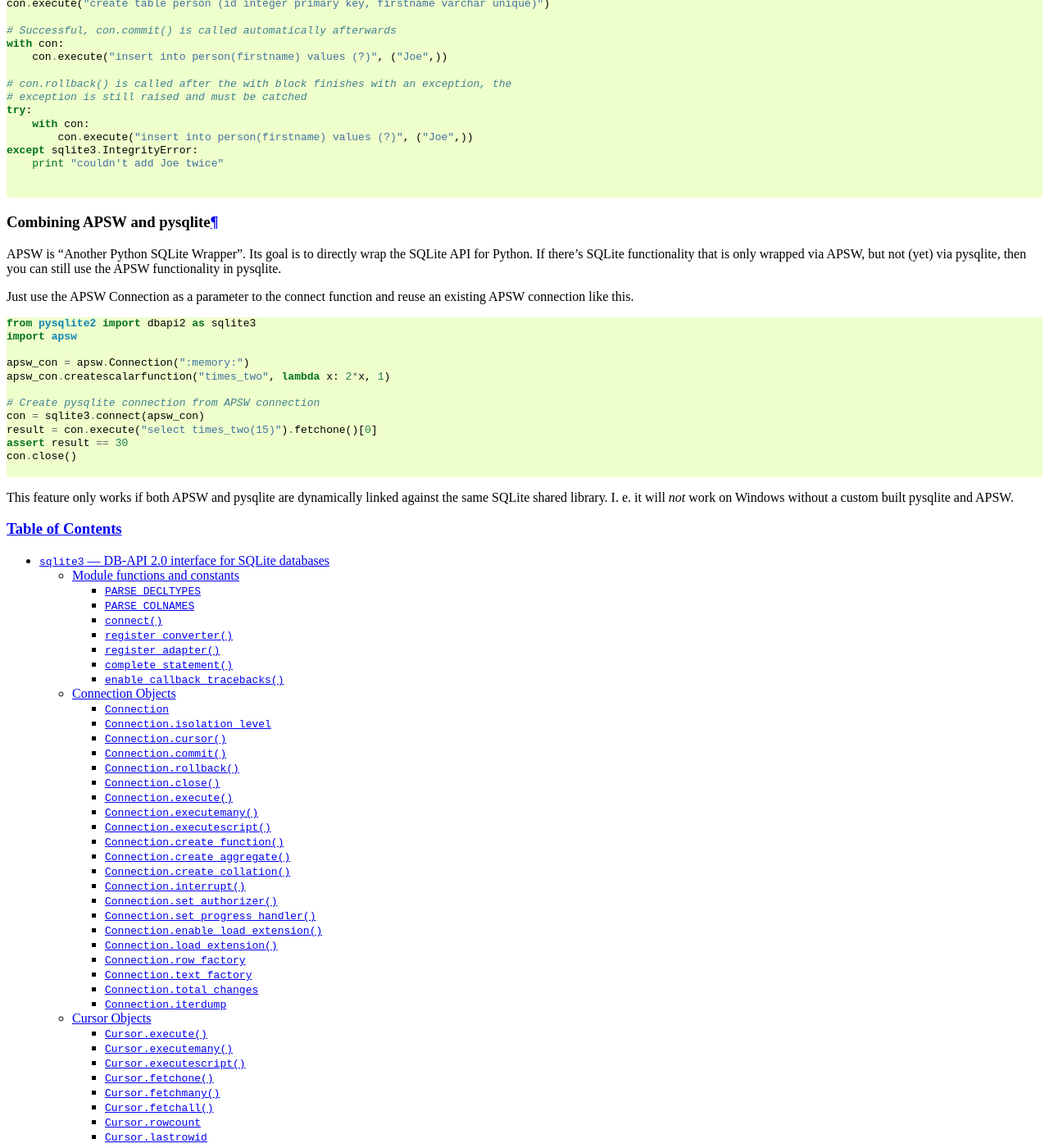
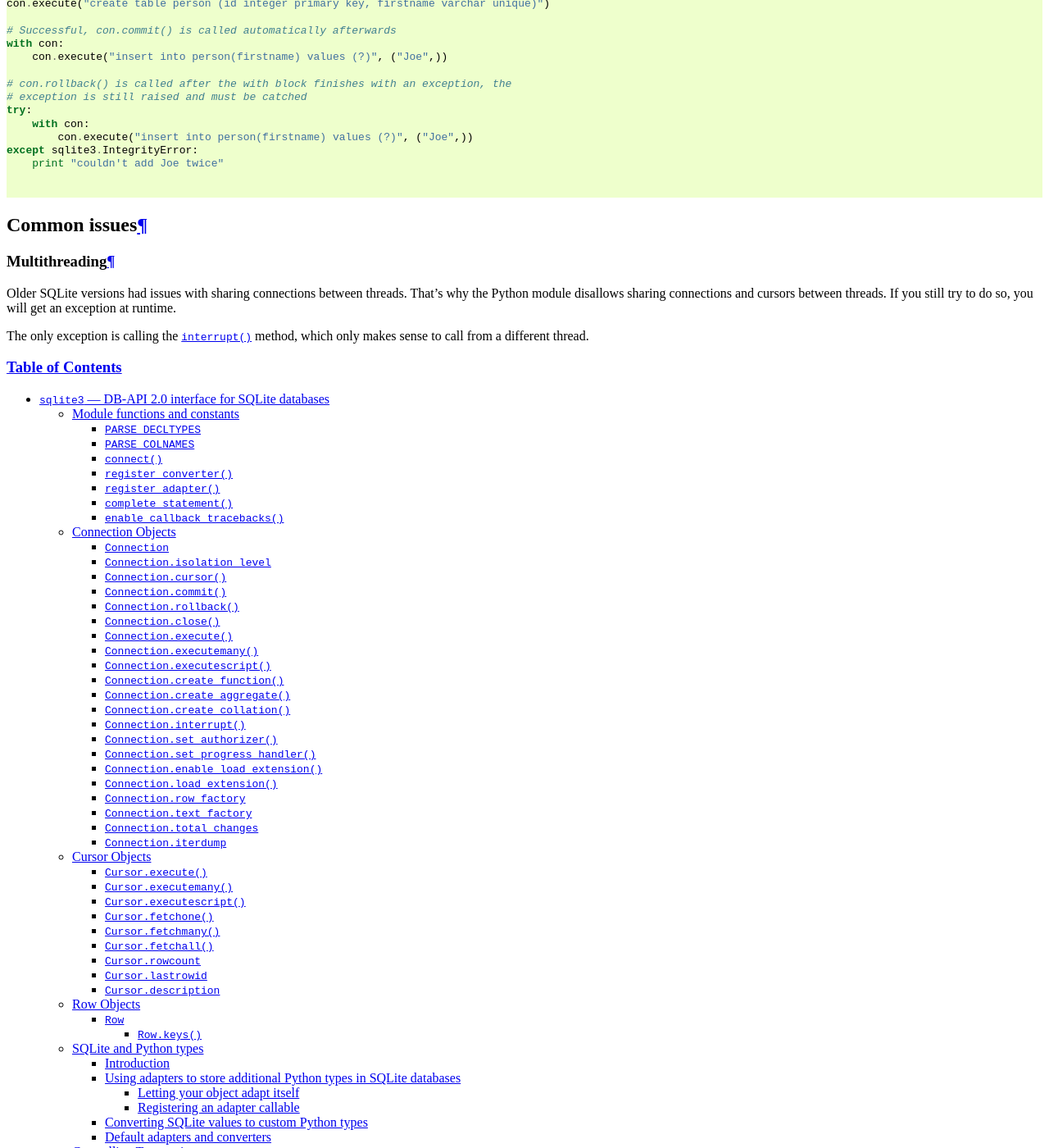
Before and after one commit to dholth/pysqlite, a Sphinx documentation site: the page built from doc/sphinx/sqlite3.rst, in a window 1280 px wide and 1400 px high, scrolled down 16990 px. Shown: the whole window at 82% size. Built offline with Sphinx 7.4.7, drawn with Linux system fonts in a browser that asks for light colours; some of the changed text lies outside the part shown.

Commit message:
Removed docs about cominbing pysqlite and apsw. This was experimental and I don't want to support it. Added note about using pysqlite in a multithreaded context.

```diff
--- a/doc/sphinx/sqlite3.rst
+++ b/doc/sphinx/sqlite3.rst
@@ -871,19 +871,15 @@ committed:
 .. literalinclude:: ../includes/sqlite3/ctx_manager.py
 
 
-Combining APSW and pysqlite
-^^^^^^^^^^^^^^^^^^^^^^^^^^^
+Common issues
+-------------
 
-APSW is "Another Python SQLite Wrapper". Its goal is to directly wrap the
-SQLite API for Python. If there's SQLite functionality that is only wrapped via
-APSW, but not (yet) via pysqlite, then you can still use the APSW functionality
-in pysqlite.
+Multithreading
+^^^^^^^^^^^^^^
 
-Just use the APSW Connection as a parameter to the connect function and reuse
-an existing APSW connection like this.
+Older SQLite versions had issues with sharing connections between threads.
+That's why the Python module disallows sharing connections and cursors between
+threads. If you still try to do so, you will get an exception at runtime.
 
-.. literalinclude:: ../includes/sqlite3/apsw_example.py
-
-This feature only works if both APSW and pysqlite are dynamically linked
-against the same SQLite shared library. I. e. it will *not* work on Windows
-without a custom built pysqlite and APSW.
+The only exception is calling the :meth:`~Connection.interrupt` method, which
+only makes sense to call from a different thread.
```
